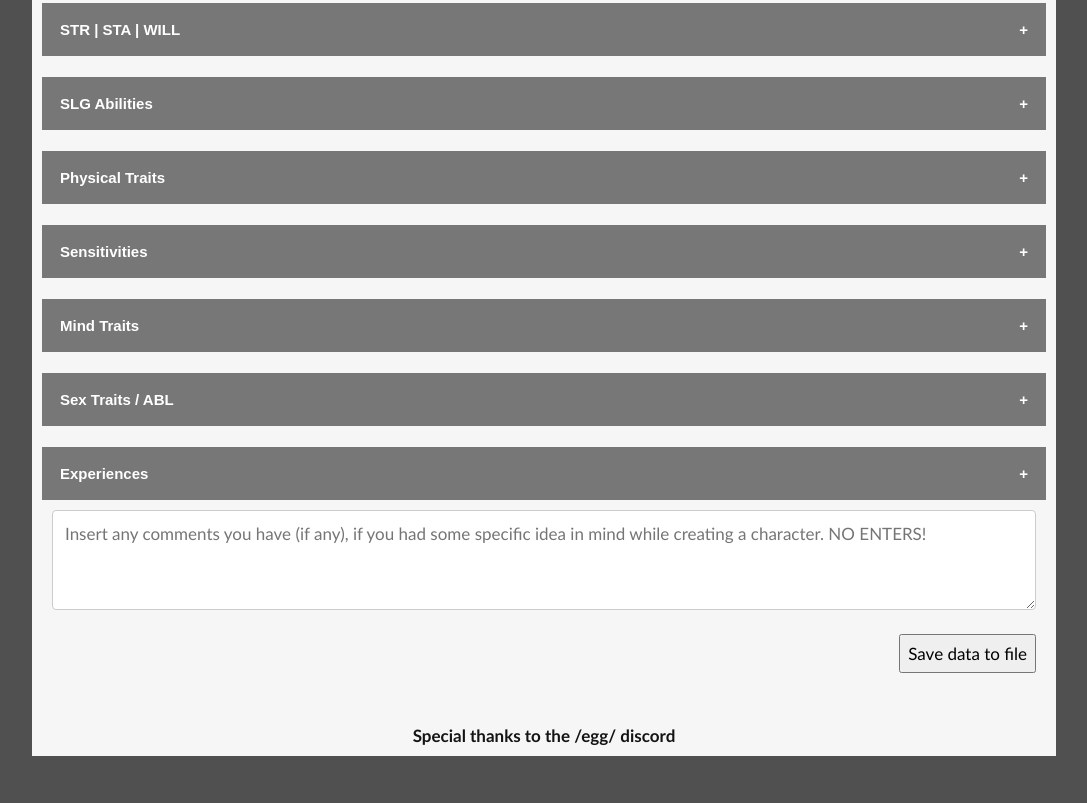
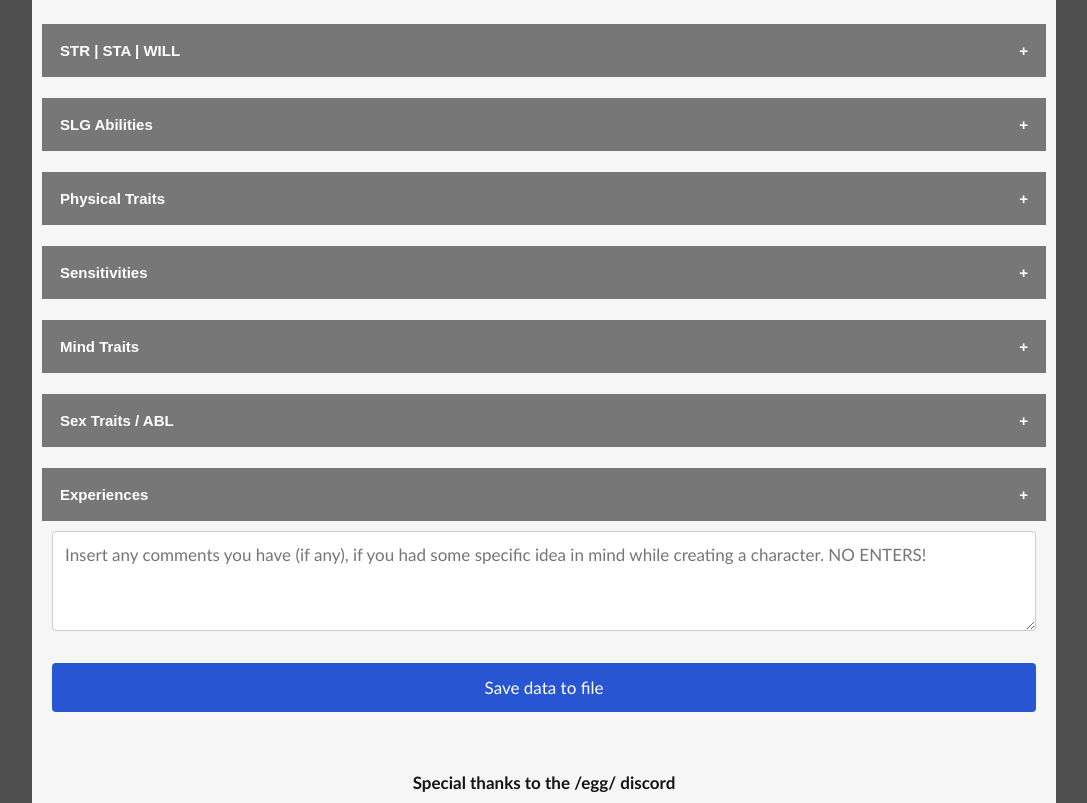
Before and after one commit to r0buster/RoBuster, a plain HTML site: page index.html in a window 1280 px wide. Shown: the part 653-1456 px from the top of the page, without its empty margins (96-1183 px from the left). Before the commit the page ends 1409 px from the top, so only its background shows below. Drawn offline with Linux system fonts and the light colour scheme.

Commit message:
Combined X-sensitive traits Bigger range steps lazy Javascript notice made the button BLUE Added todo

```diff
--- a/css.css
+++ b/css.css
@@ -128,3 +128,14 @@ body {
   transition: max-height 0.2s ease-out;
   background-color: #f1f1f1;
 }
+
+input[type=button] {
+  width: 100%;
+  background-color: #2856d3;
+  color: white;
+  padding: 14px 20px;
+  margin: 8px 0;
+  border: none;
+  border-radius: 4px;
+  cursor: pointer;
+}
--- a/index.html
+++ b/index.html
@@ -10,7 +10,8 @@
             <center>
             <h1>RoBuster</h1>
                 eraFEK / eratoho-k character creator<br>
-                Version 1<br><br>
+                Version 1<br>
+                This website requires javascript to function.<br><br>
             <div>
                 <input type="text" id="txtID" placeholder="ID" required>
             </div>
@@ -66,7 +67,7 @@
                 <br>
             <div class="column3">
                 <div class="slidecontainer">
-                    <input type="range" min="1000" max="3000" class="slider" id="sliderSTR" step="50">
+                    <input type="range" min="1000" max="3000" class="slider" id="sliderSTR" step="10">
                     <p>STR: <span id="STRSlide"></span></p>
                 </div>
 
@@ -81,7 +82,7 @@
                 </script>
 
                 <div class="slidecontainer">
-                    <input type="range" min="1000" max="3000" class="slider" id="sliderSTA" step="50">
+                    <input type="range" min="1000" max="3000" class="slider" id="sliderSTA" step="10">
                     <p>STA: <span id="STASlide"></span></p>
                 </div>
 
@@ -96,7 +97,7 @@
                 </script>
 
                 <div class="slidecontainer">
-                    <input type="range" min="1000" max="3000" class="slider" id="sliderWILL" step="50">
+                    <input type="range" min="1000" max="3000" class="slider" id="sliderWILL" step="10">
                     <p>WILL: <span id="WILLSlide"></span></p>
                 </div>
 
@@ -494,89 +495,54 @@
             <button class="collapsible"><b>Sensitivities</b></button>
             <div class="content">
                 <br>
-            <div class="column7">
-                <label for="selSmell-Sensitive" name="Smell-Sensitive">Smell-Sensitive</label>
-                <select id="selSmell-Sensitive" size="2" name="Smell-Sensitive">
-                    <option selected value="">No</option>
-                    <option value="素質,汚臭敏感,1">Yes</option>
-                </select><br><br>
-
-                <label for="selSmell-Tolerant" name="Smell-Tolerant">Smell-Tolerant</label>
-                <select id="selSmell-Tolerant" size="2" name="Smell-Tolerant">
-                    <option selected value="">No</option>
-                    <option value="素質,汚臭鈍感,1">Yes</option>
-                </select><br><br>
-
-                <label for="selC-Insensitive" name="C-Insensitive">C-Insensitive</label>
-                <select id="selC-Insensitive" size="2" name="C-Insensitive">
-                    <option selected value="">No</option>
-                    <option value="素質,Ｃ鈍感,1">Yes</option>
-                </select><br><br>
-
-                <label for="selC-Sensitive" name="C-Sensitive">C-Sensitive</label>
-                <select id="selC-Sensitive" size="2" name="C-Sensitive">
-                    <option selected value="">No</option>
-                    <option value="素質,Ｃ敏感,1">Yes</option>
-                </select><br><br>
-
-                <label for="selV-Insensitive" name="V-Insensitive">V-Insensitive</label>
-                <select id="selV-Insensitive" size="2" name="V-Insensitive">
-                    <option selected value="">No</option>
-                    <option value="素質,Ｖ鈍感,1">Yes</option>
-                </select><br><br>
-
-                <label for="selV-Sensitive" name="V-Sensitive">V-Sensitive</label>
-                <select id="selV-Sensitive" size="2" name="V-Sensitive">
-                    <option selected value="">No</option>
-                    <option value="素質,Ｖ敏感,1">Yes</option>
-                </select><br><br>
-
-                <label for="selA-Insensitive" name="A-Insensitive">A-Insensitive</label>
-                <select id="selA-Insensitive" size="2" name="A-Insensitive">
-                    <option selected value="">No</option>
-                    <option value="素質,Ａ鈍感,1">Yes</option>
-                </select><br><br>
-
-                <label for="selA-Sensitive" name="A-Sensitive">A-Sensitive</label>
-                <select id="selA-Sensitive" size="2" name="A-Sensitive">
-                    <option selected value="">No</option>
-                    <option value="素質,Ａ敏感,1">Yes</option>
-                </select><br><br>
-
-                <label for="selB-Insensitive" name="B-Insensitive">B-Insensitive</label>
-                <select id="selB-Insensitive" size="2" name="B-Insensitive">
-                    <option selected value="">No</option>
-                    <option value="素質,Ｂ鈍感,1">Yes</option>
-                </select><br><br>
-
-                <label for="selB-Sensitive" name="B-Sensitive">B-Sensitive</label>
-                <select id="selB-Sensitive" size="2" name="B-Sensitive">
-                    <option selected value="">No</option>
-                    <option value="素質,Ｂ敏感,1">Yes</option>
-                </select><br><br>
-
-                <label for="selM-Insensitive" name="M-Insensitive">M-Insensitive</label>
-                <select id="selM-Insensitive" size="2" name="M-Insensitive">
-                    <option selected value="">No</option>
-                    <option value="素質,Ｍ鈍感,1">Yes</option>
-                </select><br><br>
-
-                <label for="selM-Sensitive" name="M-Sensitive">M-Sensitive</label>
-                <select id="selM-Sensitive" size="2" name="M-Sensitive">
-                    <option selected value="">No</option>
-                    <option value="素質,Ｍ敏感,1">Yes</option>
-                </select><br><br>
-
-                <label for="selU-Insensitive" name="U-Insensitive">U-Insensitive</label>
-                <select id="selU-Insensitive" size="2" name="U-Insensitive">
-                    <option selected value="">No</option>
-                    <option value="素質,Ｕ鈍感,1">Yes</option>
-                </select><br><br>
-
-                <label for="selU-Sensitive" name="U-Sensitive">U-Sensitive</label>
-                <select id="selU-Sensitive" size="2" name="U-Sensitive">
-                    <option selected value="">No</option>
-                    <option value="素質,Ｕ敏感,1">Yes</option>
+            <div class="column4">
+                <label for="selSmell-Sensitive" name="Smell-Sensitive">Smell</label>
+                <select id="selSmell-Sensitive"  name="Smell-Sensitive">
+                    <option selected value="">- No trait -</option>
+                    <option value="素質,汚臭敏感,1">Sensitive</option>
+                    <option value="素質,汚臭鈍感,1">Tolerant</option>
+                </select><br><br>
+
+                <label for="selC-Sensitive" name="C-Sensitive">C Sensitivity</label>
+                <select id="selC-Sensitive"  name="C-Sensitive">
+                    <option selected value="">- No Trait -</option>
+                    <option value="素質,Ｃ敏感,1">Sensitive</option>
+                    <option value="素質,Ｃ鈍感,1">Insensitive</option>
+                </select><br><br>
+
+                <label for="selV-Sensitive" name="V-Sensitive">V Sensitivity</label>
+                <select id="selV-Sensitive"  name="V-Sensitive">
+                    <option selected value="">- No Trait -</option>
+                    <option value="素質,Ｖ敏感,1">Sensitive</option>
+                    <option value="素質,Ｖ鈍感,1">Insensitive</option>
+                </select><br><br>
+
+                <label for="selA-Sensitive" name="A-Sensitive">A Sensitivity</label>
+                <select id="selA-Sensitive"  name="A-Sensitive">
+                    <option selected value="">- No Trait -</option>
+                    <option value="素質,Ａ敏感,1">Sensitive</option>
+                    <option value="素質,Ａ鈍感,1">Insensitive</option>
+                </select><br><br>
+
+                <label for="selB-Sensitive" name="B-Sensitive">B Sensitivity</label>
+                <select id="selB-Sensitive"  name="B-Sensitive">
+                    <option selected value="">- No Trait -</option>
+                    <option value="素質,Ｂ敏感,1">Sensitive</option>
+                    <option value="素質,Ｂ鈍感,1">Insensitive</option>
+                </select><br><br>
+
+                <label for="selM-Sensitive" name="M-Sensitive">M Sensitivity</label>
+                <select id="selM-Sensitive"  name="M-Sensitive">
+                    <option selected value="">- No Trait -</option>
+                    <option value="素質,Ｍ敏感,1">Sensitive</option>
+                    <option value="素質,Ｍ鈍感,1">Insensitive</option>
+                </select><br><br>
+
+                <label for="selU-Sensitive" name="U-Sensitive">U Sensitivity</label>
+                <select id="selU-Sensitive"  name="U-Sensitive">
+                    <option selected value="">- No Trait -</option>
+                    <option value="素質,Ｕ敏感,1">Sensitive</option>
+                    <option value="素質,Ｕ鈍感,1">Insensitive</option>
                 </select><br><br>
 
             </div>
@@ -1917,17 +1883,12 @@
             //Physical Traits
             const virgin = document.getElementById('selVirgin');
             const neverkissed = document.getElementById('selNeverKissed');
-            const cinsensitive = document.getElementById('selC-Insensitive');
             const csensitive = document.getElementById('selC-Sensitive');
-            const vinsensitive = document.getElementById('selV-Insensitive');
             const vsensitive = document.getElementById('selV-Sensitive');
-            const ainsensitive = document.getElementById('selA-Insensitive');
             const asensitive = document.getElementById('selA-Sensitive');
-            const binsensitive = document.getElementById('selB-Insensitive');
             const bsensitive = document.getElementById('selB-Sensitive');
-            const minsensitive = document.getElementById('selM-Insensitive');
             const msensitive = document.getElementById('selM-Sensitive');
-            const smelltolerant = document.getElementById('selSmell-Tolerant');
+            const usensitive = document.getElementById('selU-Sensitive');
             const smellsensitive = document.getElementById('selSmell-Sensitive');
             const getsweteasily = document.getElementById('selGets-Wet-Easily');
             const getswetslowly = document.getElementById('selGets-Wet-Slowly');
@@ -1938,8 +1899,6 @@
             const frail = document.getElementById('selFrail');
             const nicelegs = document.getElementById('selNice-Legs');
             const nicebutt = document.getElementById('selNice-Butt');
-            const uinsensitive = document.getElementById('selU-Insensitive');
-            const usensitive = document.getElementById('selU-Sensitive');
             const lactating = document.getElementById('selLactating');
             const childsbody = document.getElementById('selChilds-Body');
             const animalears = document.getElementById('selAnimal-Ears');
@@ -2080,7 +2039,7 @@
             const whoringexp = document.getElementById('sliderWhoringExp');
 
             // Phys List
-            let traitListPhys = [virgin.value, neverkissed.value, cinsensitive.value, csensitive.value, vinsensitive.value, vsensitive.value, ainsensitive.value, asensitive.value, binsensitive.value, bsensitive.value, minsensitive.value, msensitive.value, smelltolerant.value, smellsensitive.value, getsweteasily.value, getswetslowly.value, strongstomach.value, skilledtongue.value, weakbladder.value, healthy.value, frail.value, nicelegs.value, nicebutt.value, uinsensitive.value, usensitive.value, lactating.value, childsbody.value, animalears.value, tail.value, hairlength.value, currentarmpithair.value, bustsize.value, penissize.value, hipsize.value, bodytype.value, currentpubichair.value];
+            let traitListPhys = [virgin.value, neverkissed.value, csensitive.value, vsensitive.value, asensitive.value, bsensitive.value, msensitive.value, smellsensitive.value, getswetslowly.value, strongstomach.value, skilledtongue.value, weakbladder.value, healthy.value, frail.value, nicelegs.value, nicebutt.value, uinsensitive.value, usensitive.value, lactating.value, childsbody.value, animalears.value, tail.value, hairlength.value, currentarmpithair.value, bustsize.value, penissize.value, hipsize.value, bodytype.value, currentpubichair.value];
             let traitFilterPhys = [];
 
             for(i = 0; i < traitListPhys.length; i++){
```
Also changed, not shown: TODO.txt (added).
